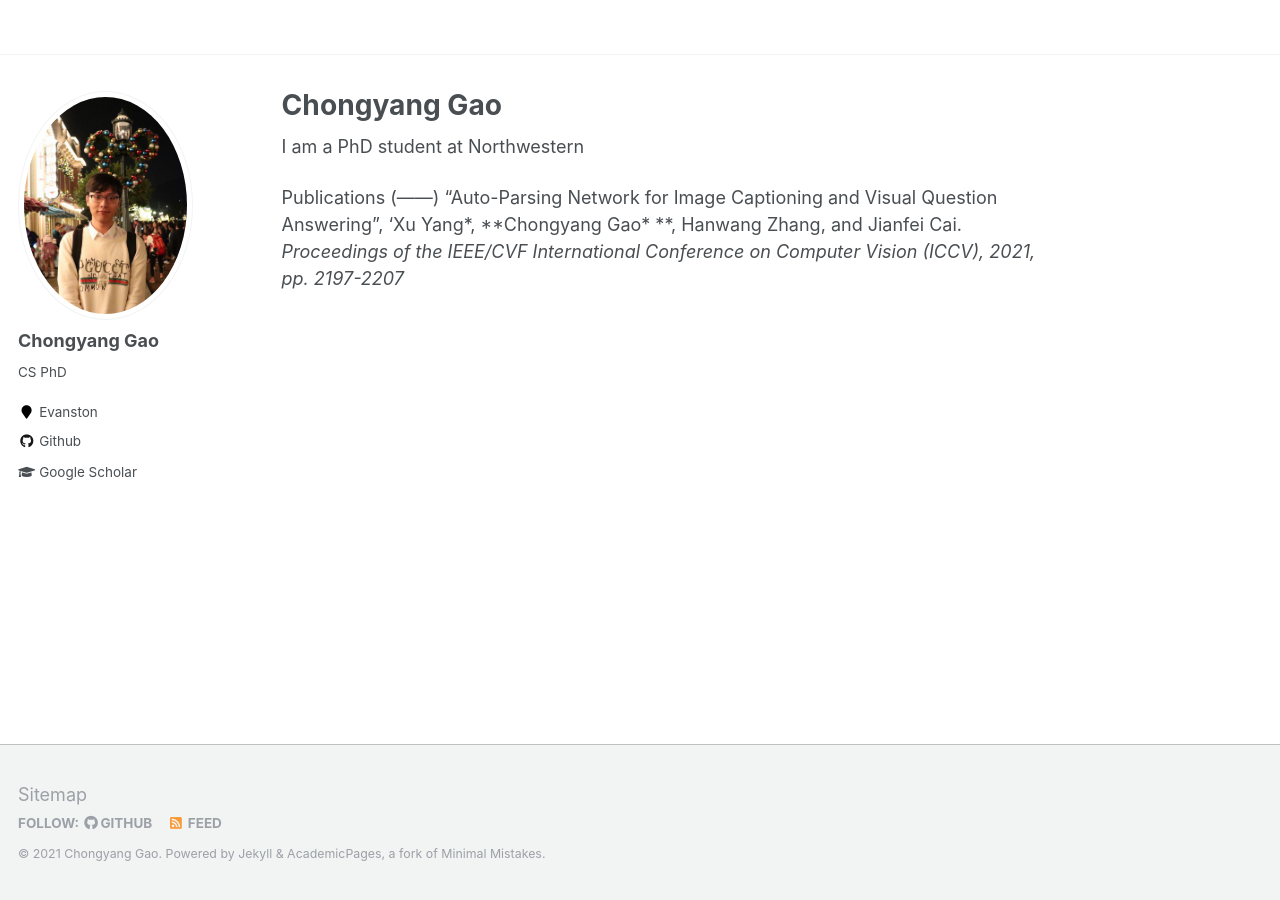
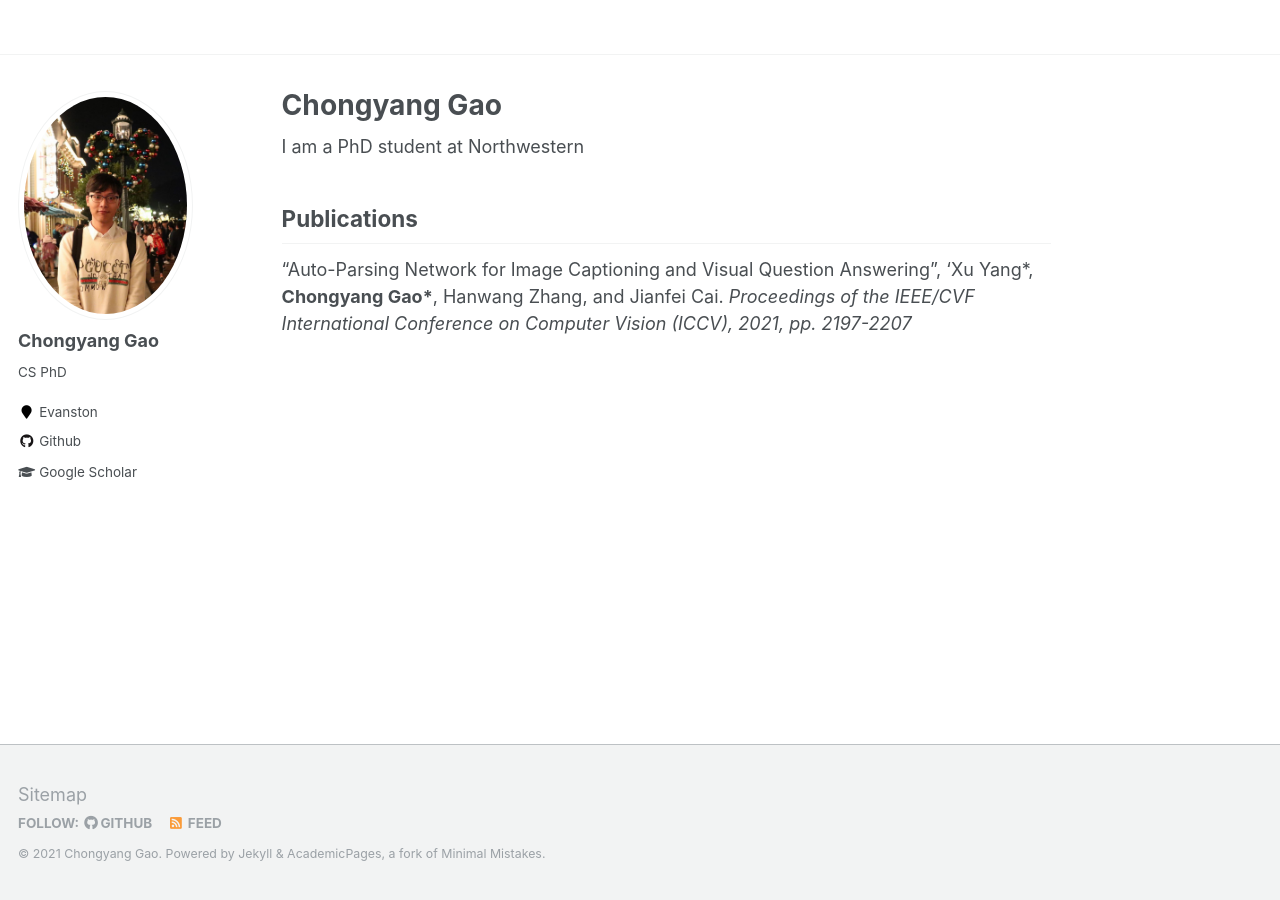
Before and after one commit to GCYZSL/GCYZSL.github.io, a Jekyll site: the page built from _pages/about.md, in a window 1280 px wide. Built offline with Jekyll 4.4.1, drawn with Linux system fonts in a browser that asks for light colours; part of the change alters nothing that is shown.

Commit message:
today happy

```diff
--- a/_pages/about.md
+++ b/_pages/about.md
@@ -10,64 +10,68 @@ redirect_from:
 
 I am a PhD student at Northwestern
 
-[comment]: <> (This is the front page of a website that is powered by the [academicpages template]&#40;https://github.com/academicpages/academicpages.github.io&#41; and hosted on GitHub pages. [GitHub pages]&#40;https://pages.github.com&#41; is a free service in which websites are built and hosted from code and data stored in a GitHub repository, automatically updating when a new commit is made to the respository. This template was forked from the [Minimal Mistakes Jekyll Theme]&#40;https://mmistakes.github.io/minimal-mistakes/&#41; created by Michael Rose, and then extended to support the kinds of content that academics have: publications, talks, teaching, a portfolio, blog posts, and a dynamically-generated CV. You can fork [this repository]&#40;https://github.com/academicpages/academicpages.github.io&#41; right now, modify the configuration and markdown files, add your own PDFs and other content, and have your own site for free, with no ads! An older version of this template powers my own personal website at [stuartgeiger.com]&#40;http://stuartgeiger.com&#41;, which uses [this Github repository]&#40;https://github.com/staeiou/staeiou.github.io&#41;.)
 
 Publications
-(------)
-"Auto-Parsing Network for Image Captioning and Visual Question Answering", 'Xu Yang\*, **Chongyang Gao\* **, Hanwang Zhang, and Jianfei Cai. <i>Proceedings of the IEEE/CVF International Conference on Computer Vision (ICCV), 2021, pp. 2197-2207
+------
+
+"Auto-Parsing Network for Image Captioning and Visual Question Answering", 'Xu Yang\*, **Chongyang Gao\***, Hanwang Zhang, and Jianfei Cai. <i>Proceedings of the IEEE/CVF International Conference on Computer Vision (ICCV), 2021, pp. 2197-2207
+
 
 {% comment %}
-[comment]: <> (Like many other Jekyll-based GitHub Pages templates, academicpages makes you separate the website's content from its form. The content & metadata of your website are in structured markdown files, while various other files constitute the theme, specifying how to transform that content & metadata into HTML pages. You keep these various markdown &#40;.md&#41;, YAML &#40;.yml&#41;, HTML, and CSS files in a public GitHub repository. Each time you commit and push an update to the repository, the [GitHub pages]&#40;https://pages.github.com/&#41; service creates static HTML pages based on these files, which are hosted on GitHub's servers free of charge.)
+(This is the front page of a website that is powered by the [academicpages template]&#40;https://github.com/academicpages/academicpages.github.io&#41; and hosted on GitHub pages. [GitHub pages]&#40;https://pages.github.com&#41; is a free service in which websites are built and hosted from code and data stored in a GitHub repository, automatically updating when a new commit is made to the respository. This template was forked from the [Minimal Mistakes Jekyll Theme]&#40;https://mmistakes.github.io/minimal-mistakes/&#41; created by Michael Rose, and then extended to support the kinds of content that academics have: publications, talks, teaching, a portfolio, blog posts, and a dynamically-generated CV. You can fork [this repository]&#40;https://github.com/academicpages/academicpages.github.io&#41; right now, modify the configuration and markdown files, add your own PDFs and other content, and have your own site for free, with no ads! An older version of this template powers my own personal website at [stuartgeiger.com]&#40;http://stuartgeiger.com&#41;, which uses [this Github repository]&#40;https://github.com/staeiou/staeiou.github.io&#41;.)
 
-[comment]: <> (Many of the features of dynamic content management systems &#40;like Wordpress&#41; can be achieved in this fashion, using a fraction of the computational resources and with far less vulnerability to hacking and DDoSing. You can also modify the theme to your heart's content without touching the content of your site. If you get to a point where you've broken something in Jekyll/HTML/CSS beyond repair, your markdown files describing your talks, publications, etc. are safe. You can rollback the changes or even delete the repository and start over -- just be sure to save the markdown files! Finally, you can also write scripts that process the structured data on the site, such as [this one]&#40;https://github.com/academicpages/academicpages.github.io/blob/master/talkmap.ipynb&#41; that analyzes metadata in pages about talks to display [a map of every location you've given a talk]&#40;https://academicpages.github.io/talkmap.html&#41;.)
 
-[comment]: <> (Getting started)
+Like many other Jekyll-based GitHub Pages templates, academicpages makes you separate the website's content from its form. The content & metadata of your website are in structured markdown files, while various other files constitute the theme, specifying how to transform that content & metadata into HTML pages. You keep these various markdown (.md), YAML (.yml), HTML, and CSS files in a public GitHub repository. Each time you commit and push an update to the repository, the [GitHub pages](https://pages.github.com/) service creates static HTML pages based on these files, which are hosted on GitHub's servers free of charge.
 
-[comment]: <> (======)
+Many of the features of dynamic content management systems (like Wordpress) can be achieved in this fashion, using a fraction of the computational resources and with far less vulnerability to hacking and DDoSing. You can also modify the theme to your heart's content without touching the content of your site. If you get to a point where you've broken something in Jekyll/HTML/CSS beyond repair, your markdown files describing your talks, publications, etc. are safe. You can rollback the changes or even delete the repository and start over -- just be sure to save the markdown files! Finally, you can also write scripts that process the structured data on the site, such as [this one](https://github.com/academicpages/academicpages.github.io/blob/master/talkmap.ipynb) that analyzes metadata in pages about talks to display [a map of every location you've given a talk](https://academicpages.github.io/talkmap.html).
 
-[comment]: <> (1. Register a GitHub account if you don't have one and confirm your e-mail &#40;required!&#41;)
+Getting started
 
-[comment]: <> (1. Fork [this repository]&#40;https://github.com/academicpages/academicpages.github.io&#41; by clicking the "fork" button in the top right. )
+======
 
-[comment]: <> (1. Go to the repository's settings &#40;rightmost item in the tabs that start with "Code", should be below "Unwatch"&#41;. Rename the repository "[your GitHub username].github.io", which will also be your website's URL.)
+1. Register a GitHub account if you don't have one and confirm your e-mail (required!)
 
-[comment]: <> (1. Set site-wide configuration and create content & metadata &#40;see below -- also see [this set of diffs]&#40;http://archive.is/3TPas&#41; showing what files were changed to set up [an example site]&#40;https://getorg-testacct.github.io&#41; for a user with the username "getorg-testacct"&#41;)
+1. Fork [this repository](https://github.com/academicpages/academicpages.github.io) by clicking the "fork" button in the top right.
 
-[comment]: <> (1. Upload any files &#40;like PDFs, .zip files, etc.&#41; to the files/ directory. They will appear at https://[your GitHub username].github.io/files/example.pdf.  )
+1. Go to the repository's settings (rightmost item in the tabs that start with "Code", should be below "Unwatch"). Rename the repository "[your GitHub username].github.io", which will also be your website's URL.
 
-[comment]: <> (1. Check status by going to the repository settings, in the "GitHub pages" section)
+1. Set site-wide configuration and create content & metadata (see below -- also see [this set of diffs](http://archive.is/3TPas) showing what files were changed to set up [an example site](https://getorg-testacct.github.io) for a user with the username "getorg-testacct")
 
-[comment]: <> (Site-wide configuration)
+1. Upload any files (like PDFs, .zip files, etc.) to the files/ directory. They will appear at https://[your GitHub username].github.io/files/example.pdf.
 
-[comment]: <> (------)
+1. Check status by going to the repository settings, in the "GitHub pages" section
 
-[comment]: <> (The main configuration file for the site is in the base directory in [_config.yml]&#40;https://github.com/academicpages/academicpages.github.io/blob/master/_config.yml&#41;, which defines the content in the sidebars and other site-wide features. You will need to replace the default variables with ones about yourself and your site's github repository. The configuration file for the top menu is in [_data/navigation.yml]&#40;https://github.com/academicpages/academicpages.github.io/blob/master/_data/navigation.yml&#41;. For example, if you don't have a portfolio or blog posts, you can remove those items from that navigation.yml file to remove them from the header. )
+Site-wide configuration
 
-[comment]: <> (Create content & metadata)
+------
 
-[comment]: <> (------)
+The main configuration file for the site is in the base directory in [_config.yml](https://github.com/academicpages/academicpages.github.io/blob/master/_config.yml), which defines the content in the sidebars and other site-wide features. You will need to replace the default variables with ones about yourself and your site's github repository. The configuration file for the top menu is in [_data/navigation.yml](https://github.com/academicpages/academicpages.github.io/blob/master/_data/navigation.yml). For example, if you don't have a portfolio or blog posts, you can remove those items from that navigation.yml file to remove them from the header.
 
-[comment]: <> (For site content, there is one markdown file for each type of content, which are stored in directories like _publications, _talks, _posts, _teaching, or _pages. For example, each talk is a markdown file in the [_talks directory]&#40;https://github.com/academicpages/academicpages.github.io/tree/master/_talks&#41;. At the top of each markdown file is structured data in YAML about the talk, which the theme will parse to do lots of cool stuff. The same structured data about a talk is used to generate the list of talks on the [Talks page]&#40;https://academicpages.github.io/talks&#41;, each [individual page]&#40;https://academicpages.github.io/talks/2012-03-01-talk-1&#41; for specific talks, the talks section for the [CV page]&#40;https://academicpages.github.io/cv&#41;, and the [map of places you've given a talk]&#40;https://academicpages.github.io/talkmap.html&#41; &#40;if you run this [python file]&#40;https://github.com/academicpages/academicpages.github.io/blob/master/talkmap.py&#41; or [Jupyter notebook]&#40;https://github.com/academicpages/academicpages.github.io/blob/master/talkmap.ipynb&#41;, which creates the HTML for the map based on the contents of the _talks directory&#41;.)
+Create content & metadata
 
-[comment]: <> (**Markdown generator**)
+------
 
-[comment]: <> (I have also created [a set of Jupyter notebooks]&#40;https://github.com/academicpages/academicpages.github.io/tree/master/markdown_generator)
+For site content, there is one markdown file for each type of content, which are stored in directories like _publications, _talks, _posts, _teaching, or _pages. For example, each talk is a markdown file in the [_talks directory](https://github.com/academicpages/academicpages.github.io/tree/master/_talks). At the top of each markdown file is structured data in YAML about the talk, which the theme will parse to do lots of cool stuff. The same structured data about a talk is used to generate the list of talks on the [Talks page](https://academicpages.github.io/talks), each [individual page](https://academicpages.github.io/talks/2012-03-01-talk-1) for specific talks, the talks section for the [CV page](https://academicpages.github.io/cv), and the [map of places you've given a talk](https://academicpages.github.io/talkmap.html) (if you run this [python file](https://github.com/academicpages/academicpages.github.io/blob/master/talkmap.py) or [Jupyter notebook](https://github.com/academicpages/academicpages.github.io/blob/master/talkmap.ipynb), which creates the HTML for the map based on the contents of the _talks directory).
 
-[comment]: <> (&#41; that converts a CSV containing structured data about talks or presentations into individual markdown files that will be properly formatted for the academicpages template. The sample CSVs in that directory are the ones I used to create my own personal website at stuartgeiger.com. My usual workflow is that I keep a spreadsheet of my publications and talks, then run the code in these notebooks to generate the markdown files, then commit and push them to the GitHub repository.)
+**Markdown generator**
 
-[comment]: <> (How to edit your site's GitHub repository)
+I have also created [a set of Jupyter notebooks](https://github.com/academicpages/academicpages.github.io/tree/master/markdown_generator
 
-[comment]: <> (------)
+) that converts a CSV containing structured data about talks or presentations into individual markdown files that will be properly formatted for the academicpages template. The sample CSVs in that directory are the ones I used to create my own personal website at stuartgeiger.com. My usual workflow is that I keep a spreadsheet of my publications and talks, then run the code in these notebooks to generate the markdown files, then commit and push them to the GitHub repository.
 
-[comment]: <> (Many people use a git client to create files on their local computer and then push them to GitHub's servers. If you are not familiar with git, you can directly edit these configuration and markdown files directly in the github.com interface. Navigate to a file &#40;like [this one]&#40;https://github.com/academicpages/academicpages.github.io/blob/master/_talks/2012-03-01-talk-1.md&#41; and click the pencil icon in the top right of the content preview &#40;to the right of the "Raw | Blame | History" buttons&#41;. You can delete a file by clicking the trashcan icon to the right of the pencil icon. You can also create new files or upload files by navigating to a directory and clicking the "Create new file" or "Upload files" buttons. )
+How to edit your site's GitHub repository
 
-[comment]: <> (Example: editing a markdown file for a talk)
+------
 
-[comment]: <> (![Editing a markdown file for a talk]&#40;/images/editing-talk.png&#41;)
+Many people use a git client to create files on their local computer and then push them to GitHub's servers. If you are not familiar with git, you can directly edit these configuration and markdown files directly in the github.com interface. Navigate to a file (like [this one](https://github.com/academicpages/academicpages.github.io/blob/master/_talks/2012-03-01-talk-1.md) and click the pencil icon in the top right of the content preview (to the right of the "Raw | Blame | History" buttons). You can delete a file by clicking the trashcan icon to the right of the pencil icon. You can also create new files or upload files by navigating to a directory and clicking the "Create new file" or "Upload files" buttons.
 
-[comment]: <> (For more info)
+Example: editing a markdown file for a talk
 
-[comment]: <> (------)
+![Editing a markdown file for a talk](/images/editing-talk.png)
 
-[comment]: <> (More info about configuring academicpages can be found in [the guide]&#40;https://academicpages.github.io/markdown/&#41;. The [guides for the Minimal Mistakes theme]&#40;https://mmistakes.github.io/minimal-mistakes/docs/configuration/&#41; &#40;which this theme was forked from&#41; might also be helpful.)
+For more info
+
+------
+
+More info about configuring academicpages can be found in [the guide](https://academicpages.github.io/markdown/). The [guides for the Minimal Mistakes theme](https://mmistakes.github.io/minimal-mistakes/docs/configuration/) (which this theme was forked from) might also be helpful.
 {% endcomment %}
```
